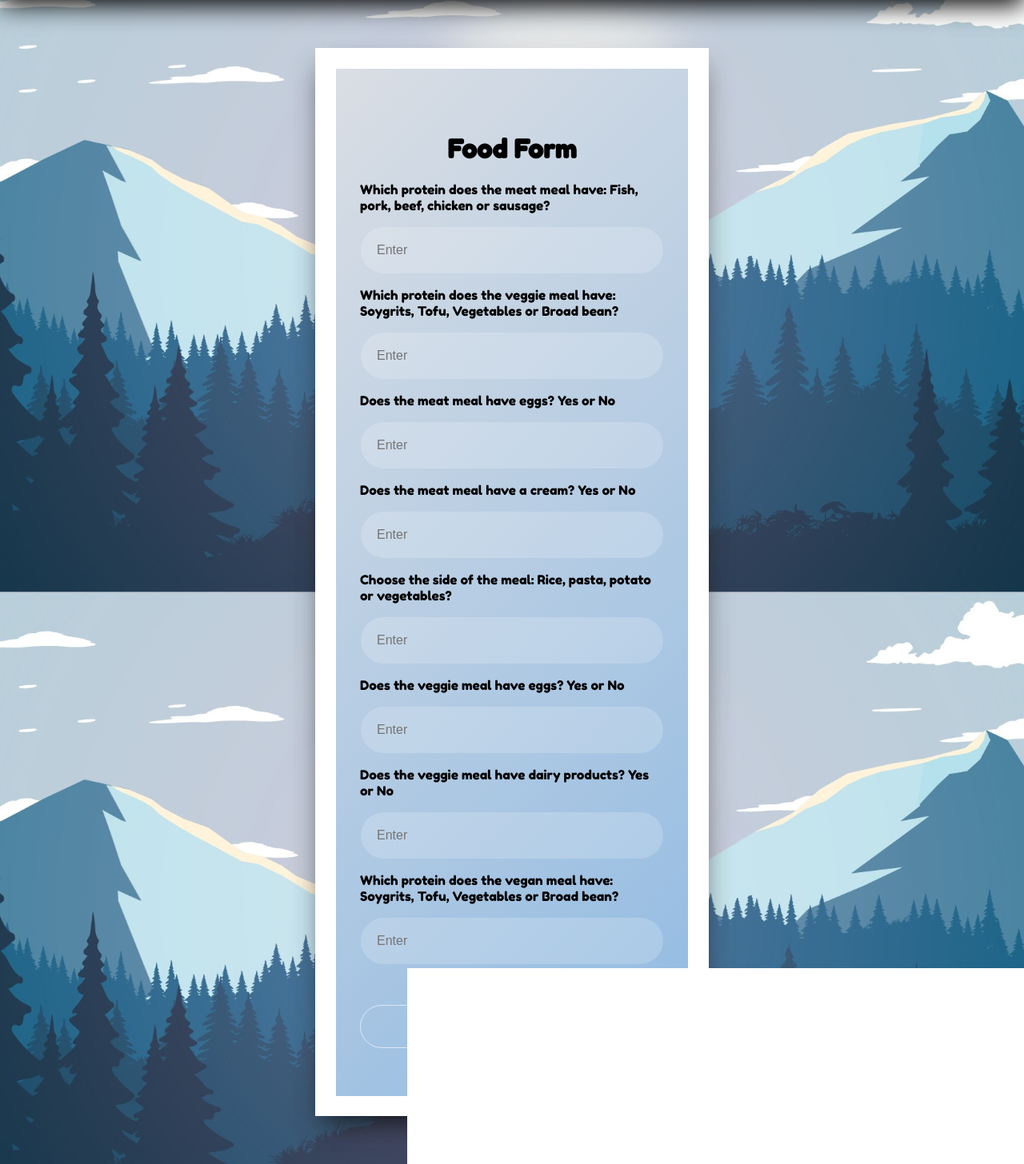
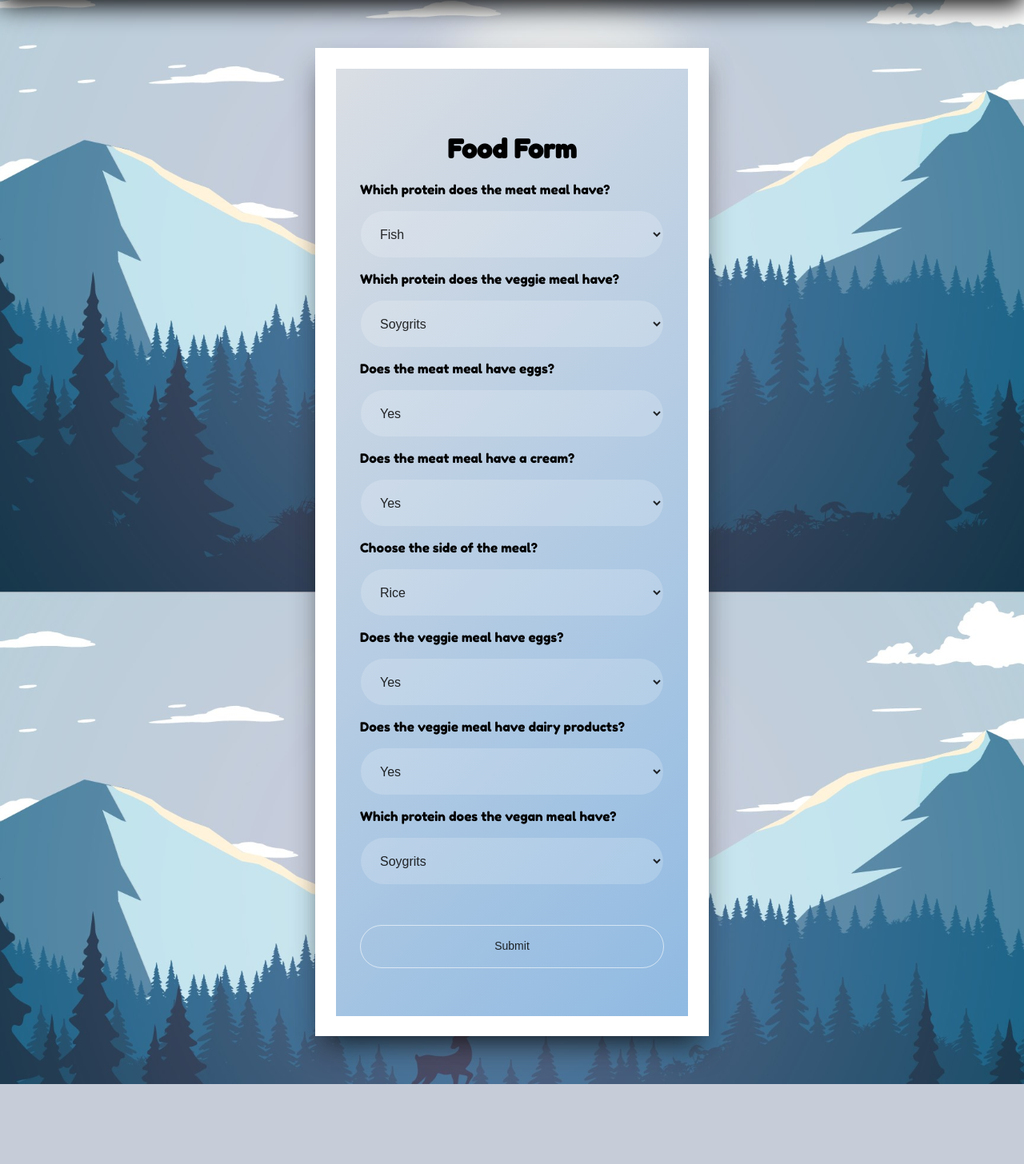
Before and after one commit to Ebassani/Design-factory-project, a Flask app: page /food_form in a window 1280 px wide. Shown: the part 60-1516 px from the top of the page at 80% size. After the commit the page ends 1416 px from the top, so only its background shows below. Run offline with Flask 2, Linux system fonts and the light colour scheme; a user stored in the database is signed in.

Commit message:
food form fixes

```diff
--- a/templates/food_form.html
+++ b/templates/food_form.html
@@ -19,48 +19,93 @@
         <h1>Food Form</h1>
         <form method="post" action="/food_form_handler">
             <div class="form-area">
-                <p>Which protein does the meat meal have: Fish, pork, beef, chicken or sausage?</p>
+                <p>Which protein does the meat meal have? </p>
                 <div class="form-list">
-                    <input type="text" required="required" placeholder="Enter" class="form-input" name="meatProtein"/>
+                    <select name="meatProtein" id="meatProtein" class="form-input">
+                        <option value="Fish">Fish</option>
+                        <option value="pork">pork</option>
+                        <option value="beef">beef</option>
+                        <option value="chicken">chicken</option>
+                        <option value="sausage"> sausage</option>
+                    </select>
+
                     <div class="form-background"></div>
                 </div>
-                <p>Which protein does the veggie meal have: Soygrits, Tofu, Vegetables or Broad bean?</p>
+                <p>Which protein does the veggie meal have?</p>
                 <div class="form-list">
-                    <input type="text" required="required" placeholder="Enter" class="form-input" name="veggieProtein"/>
+                    <select name="veggieProtein" id="veggieProtein" class="form-input">
+                        <option value="Soygrits">Soygrits</option>
+                        <option value="Tofu">Tofu</option>
+                        <option value="Vegetables">Vegetables</option>
+                        <option value="Broad bean">Broad bean</option>
+
+                    </select>
+
                     <div class="form-background"></div>
                 </div>
-                <p>Does the meat meal have eggs? Yes or No</p>
+                <p>Does the meat meal have eggs?</p>
                 <div class="form-list">
-                    <input type="text" required="required" placeholder="Enter" class="form-input" name="meatEgg"/>
+                    <select name="meatEgg" id="meatEgg" class="form-input">
+                        <option value="Yes">Yes</option>
+                        <option value="No">No</option>
+                    </select>
+
                     <div class="form-background"></div>
                 </div>
-                <p>Does the meat meal have a cream? Yes or No</p>
+                <p>Does the meat meal have a cream?</p>
                 <div class="form-list">
-                    <input type="text" required="required" placeholder="Enter" class="form-input" name="meatDairy"/>
+                    <select name="meatDairy" id="meatDairy" class="form-input">
+                        <option value="Yes">Yes</option>
+                        <option value="No">No</option>
+                    </select>
+
                     <div class="form-background"></div>
                 </div>
-                <p>Choose the side of the meal: Rice, pasta, potato or vegetables?</p>
+                <p>Choose the side of the meal?</p>
                 <div class="form-list">
-                    <input type="text" required="required" placeholder="Enter" class="form-input" name="sides"/>
+                    <select name="sides" id="sides" class="form-input">
+                        <option value="Rice">Rice</option>
+                        <option value="pasta">pasta</option>
+                        <option value="potato">potato</option>
+                        <option value="vegetables">vegetables</option>
+
+                    </select>
+
                     <div class="form-background"></div>
                 </div>
-                <p>Does the veggie meal have eggs? Yes or No</p>
+                <p>Does the veggie meal have eggs?</p>
                 <div class="form-list">
-                    <input type="text" required="required" placeholder="Enter" class="form-input" name="veggieEgg"/>
+                    <select name="veggieEgg" id="veggieEgg" class="form-input">
+                        <option value="Yes">Yes</option>
+                        <option value="No">No</option>
+                    </select>
+
                     <div class="form-background"></div>
                 </div>
-                <p>Does the veggie meal have dairy products? Yes or No</p>
+                <p>Does the veggie meal have dairy products?</p>
                 <div class="form-list">
-                    <input type="text" required="required" placeholder="Enter" class="form-input" name="veggieDairy"/>
+                    <select name="veggieDairy" id="veggieDairy" class="form-input">
+                        <option value="Yes">Yes</option>
+                        <option value="No">No</option>
+                    </select>
+
                     <div class="form-background"></div>
                 </div>
-                <p>Which protein does the vegan meal have: Soygrits, Tofu, Vegetables or Broad bean?</p>
+                <p>Which protein does the vegan meal have?</p>
                 <div class="form-list">
-                    <input type="text" required="required" placeholder="Enter" class="form-input" vegan="veganProtein"/>
+                    <select name="veganProtein" id="veganProtein" class="form-input">
+                        <option value="Soygrits">Soygrits</option>
+                        <option value="Tofu">Tofu</option>
+                        <option value="Vegetables">Vegetables</option>
+                        <option value="Broad bean">Broad bean</option>
+
+                    </select>
+
+
                     <div class="form-background"></div>
                 </div>
             </div>
-            <input type="submit" class="form-button" value="Submit" />
+            <input type="submit" class="form-button" value="Submit"/>
     </div>
 </div>
 </form>
```
Also changed, not shown: templates/transport_form.html (+67 -35 lines), database.db.
